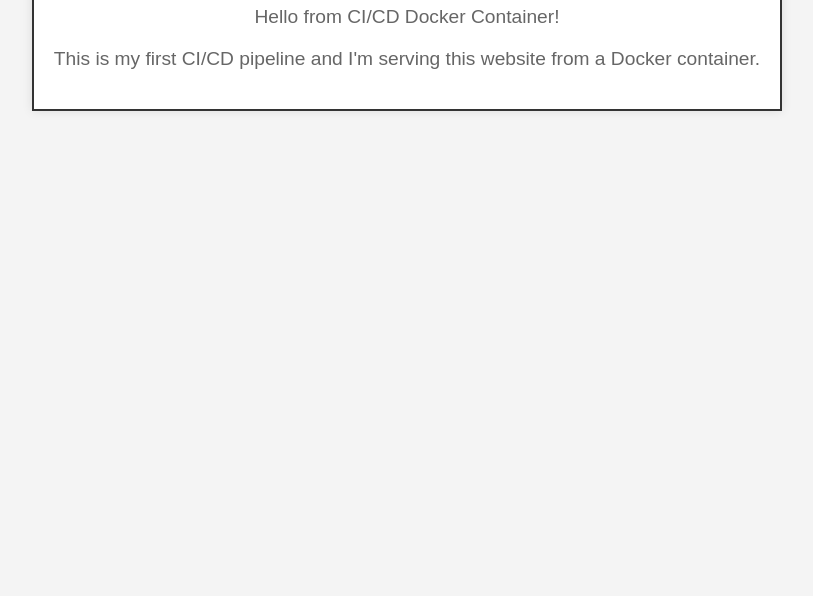
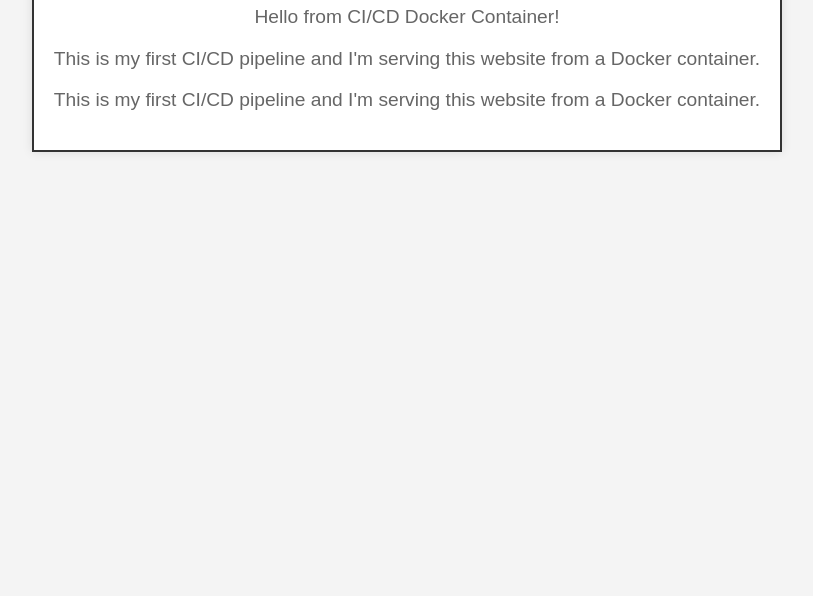
Before and after one commit to razedulislam/jenkins-cicd-simple-project, a website: page index.html in a window 1280 px wide. Shown: the part 204-800 px from the top of the page, without its empty margins (233-1046 px from the left). Drawn offline with Linux system fonts and the light colour scheme.

Commit message:
a new file adds to test cicd pipeline

```diff
--- a/index.html
+++ b/index.html
@@ -33,6 +33,7 @@
         <h1>This is my first project on cicd pipeline</h1>
         <p>Hello from CI/CD Docker Container!</p>
         <p>This is my first CI/CD pipeline and I'm serving this website from a Docker container.</p>
+        <p>This is my first CI/CD pipeline and I'm serving this website from a Docker container.</p>
     </div>
 </body>
 </html>
```
